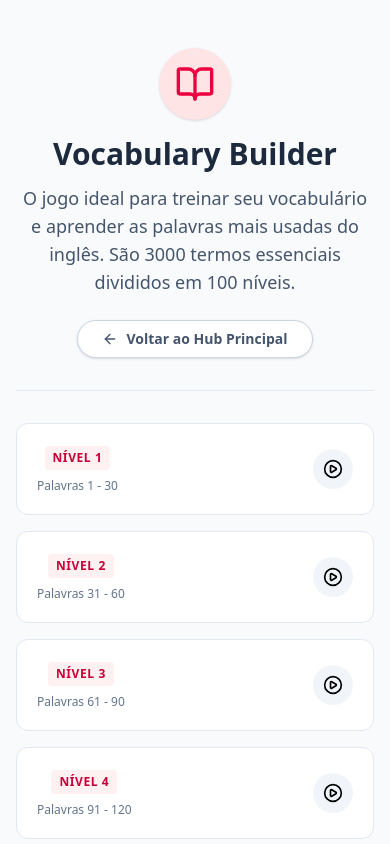
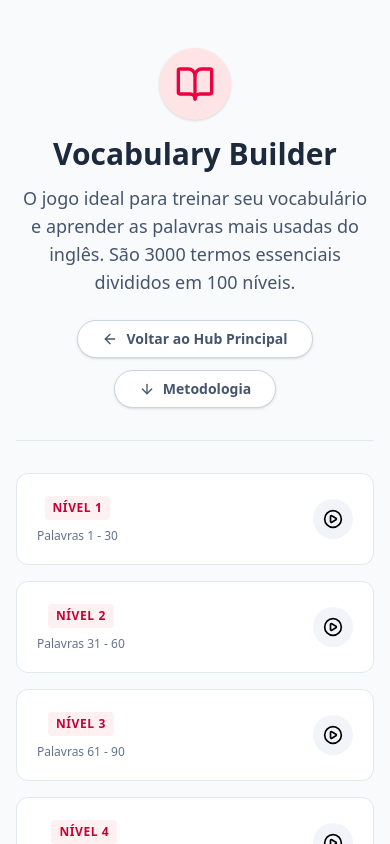
Before and after one commit to Artur-Brasileiro/English-Hub, a React (Vite) app in the folder english-hub/: page /vocabulary in a window 390 px wide. Shown: the top 844 px of the page. Built offline with nearby package versions, Linux system fonts and the light colour scheme.

Commit message:
Adicionando o botão da metodologia

```diff
--- a/english-hub/src/components/IrregularVerbsGame.jsx
+++ b/english-hub/src/components/IrregularVerbsGame.jsx
@@ -6,10 +6,6 @@ import {
   ArrowRight as ArrowRightIcon, CheckCircle, XCircle, Trophy
 } from 'lucide-react';
 
-// --- REMOVIDO: Import direto ---
-// import { IRREGULAR_VERBS_DATA } from '../../public/data/gameData';
-
-// --- NOVO: Import do Loader ---
 import { loadGameData } from '../utils/dataLoader';
 
 import AdUnit from './ads/AdUnit';
@@ -29,6 +25,7 @@ const IrregularVerbsGame = ({ onBack }) => {
 
   // --- STATE ---
   const firstInputRef = useRef(null);
+  const educationRef = useRef(null); // 1. Ref para a metodologia
 
   // States de Dados Assíncronos
   const [data, setData] = useState([]);
@@ -103,13 +100,20 @@ const IrregularVerbsGame = ({ onBack }) => {
         setView('menu');
       }
     }
-  }, [levelId, loading, totalPhases]); // Dependências atualizadas
+  }, [levelId, loading, totalPhases]);
 
   useEffect(() => {
     if (view === 'game' && !feedback && firstInputRef.current && window.innerWidth >= 768) {
       setTimeout(() => firstInputRef.current?.focus(), 50);
     }
   }, [currentQuestionIndex, view, feedback]);
+
+  // 2. Função de Scroll
+  const scrollToEducation = () => {
+    if (educationRef.current) {
+      educationRef.current.scrollIntoView({ behavior: 'smooth' });
+    }
+  };
 
   // --- GAME LOGIC ---
   const toggleMode = (mode) => {
@@ -122,7 +126,7 @@ const IrregularVerbsGame = ({ onBack }) => {
     setActivePhase(phaseNumber);
     const startIndex = (phaseNumber - 1) * ITEMS_PER_PHASE;
     const endIndex = startIndex + ITEMS_PER_PHASE;
-    const originalQuestions = data.slice(startIndex, endIndex); // Usa 'data' aqui
+    const originalQuestions = data.slice(startIndex, endIndex);
 
     if (originalQuestions.length === 0) {
         navigate('/irregular', { replace: true });
@@ -260,6 +264,7 @@ const IrregularVerbsGame = ({ onBack }) => {
         description="Decore a tabela de verbos irregulares de uma vez por todas. Treine Past Simple e Participle e pare de travar na hora de falar."
         icon={Gamepad2}
         iconColorClass="bg-orange-100 text-orange-600"
+        onMethodologyClick={scrollToEducation} // 3. Passando a função
       >
           {/* Seletor de Modos */}
           <div className="bg-white p-6 rounded-2xl border border-slate-200 shadow-sm max-w-lg mx-auto mb-12">
@@ -318,7 +323,10 @@ const IrregularVerbsGame = ({ onBack }) => {
             )}
           </div>
 
-          <IrregularVerbsEducation />
+          {/* 4. Wrapper da Ref */}
+          <div ref={educationRef}>
+             <IrregularVerbsEducation />
+          </div>
       </PageShell>
     );
   }
@@ -421,7 +429,8 @@ const IrregularVerbsGame = ({ onBack }) => {
                 </div>
               </div>
 
-             <IrregularVerbsEducation />
+             {/* MUDANÇA AQUI: Força 1 coluna dentro do jogo */}
+             <IrregularVerbsEducation forceSingleColumn={true} />
 
              <div className="mt-12 pointer-events-auto">
                 <AdUnit slotId="4391086704" width="336px" height="280px" label="Publicidade"/>
--- a/english-hub/src/components/PhrasalVerbsGame.jsx
+++ b/english-hub/src/components/PhrasalVerbsGame.jsx
@@ -6,10 +6,6 @@ import {
   CheckCircle, XCircle, HelpCircle, Lightbulb
 } from 'lucide-react';
 
-// --- REMOVIDO: Import direto ---
-// import { PHRASAL_VERBS_DATA } from '../../public/data/gameData';
-
-// --- NOVO: Import do Loader ---
 import { loadGameData } from '../utils/dataLoader';
 
 import AdUnit from './ads/AdUnit';
@@ -29,13 +25,14 @@ const PhrasalVerbsGame = ({ onBack }) => {
 
   // --- REFS & STATES ---
   const firstInputRef = useRef(null);
+  const educationRef = useRef(null); // 1. Ref para a metodologia
 
   // States de Dados Assíncronos
-  const [data, setData] = useState([]); // Inicia vazio
+  const [data, setData] = useState([]);
   const [loading, setLoading] = useState(true);
   const [error, setError] = useState(null);
 
-  const [view, setView] = useState('menu'); // 'menu', 'game', 'result'
+  const [view, setView] = useState('menu');
   const [activePhase, setActivePhase] = useState(1);
   const [score, setScore] = useState(0);
   const [currentQuestionIndex, setCurrentQuestionIndex] = useState(0);
@@ -44,7 +41,6 @@ const PhrasalVerbsGame = ({ onBack }) => {
   const [userAnswers, setUserAnswers] = useState([]);
   const [feedback, setFeedback] = useState(null);
 
-  // Total Phases agora depende de 'data'
   const totalPhases = data.length > 0 ? Math.ceil(data.length / ITEMS_PER_PHASE) : 0;
 
   // --- EFFECT: Carregar Dados ---
@@ -76,7 +72,7 @@ const PhrasalVerbsGame = ({ onBack }) => {
     }, stopAllAudio);
   };
 
-  // --- LOGICA DE ROTA (Segura) ---
+  // --- LOGICA DE ROTA ---
   useLayoutEffect(() => {
     if (!loading && data.length > 0) {
       if (levelId) {
@@ -91,13 +87,20 @@ const PhrasalVerbsGame = ({ onBack }) => {
         stopAllAudio();
       }
     }
-  }, [levelId, loading, totalPhases]); // Dependências atualizadas
+  }, [levelId, loading, totalPhases]);
 
   useEffect(() => {
     if (view === 'game' && !feedback && firstInputRef.current && window.innerWidth >= 768) {
       setTimeout(() => firstInputRef.current?.focus(), 50);
     }
   }, [currentQuestionIndex, view, feedback]);
+
+  // 2. Função de Scroll
+  const scrollToEducation = () => {
+    if (educationRef.current) {
+      educationRef.current.scrollIntoView({ behavior: 'smooth' });
+    }
+  };
 
   // --- GAME LOGIC ---
   const startGame = (phaseNumber) => {
@@ -106,7 +109,7 @@ const PhrasalVerbsGame = ({ onBack }) => {
     setActivePhase(phaseNumber);
     const startIndex = (phaseNumber - 1) * ITEMS_PER_PHASE;
     const endIndex = startIndex + ITEMS_PER_PHASE;
-    const originalQuestions = data.slice(startIndex, endIndex); // Usa 'data' aqui
+    const originalQuestions = data.slice(startIndex, endIndex);
 
     if (originalQuestions.length === 0) {
       navigate('/phrasal', { replace: true });
@@ -195,6 +198,7 @@ const PhrasalVerbsGame = ({ onBack }) => {
         description="Pare de traduzir ao pé da letra. Aprenda os phrasal verbs essenciais para entender filmes, séries e conversas reais em inglês."
         icon={BrainCircuit}
         iconColorClass="bg-indigo-100 text-indigo-600"
+        onMethodologyClick={scrollToEducation} // 3. Passando a função
       >
         <div className="grid grid-cols-1 sm:grid-cols-2 md:grid-cols-3 lg:grid-cols-4 gap-4 mb-12">
             {totalPhases > 0 ? (
@@ -228,7 +232,11 @@ const PhrasalVerbsGame = ({ onBack }) => {
               </div>
             )}
         </div>
-        <PhrasalVerbsEducation />
+
+        {/* 4. Wrapper com Ref */}
+        <div ref={educationRef}>
+            <PhrasalVerbsEducation />
+        </div>
       </PageShell>
     );
   }
@@ -372,7 +380,9 @@ const PhrasalVerbsGame = ({ onBack }) => {
                 </div>
              </div>
 
-             <PhrasalVerbsEducation />
+             {/* MUDANÇA AQUI: forçar 1 coluna dentro do jogo */}
+             <PhrasalVerbsEducation forceSingleColumn={true} />
+
              <div className="mt-12 pointer-events-auto">
                   <AdUnit slotId="4391086704" width="336px" height="280px" label="Publicidade"/>
              </div>
--- a/english-hub/src/components/TranslationGame.jsx
+++ b/english-hub/src/components/TranslationGame.jsx
@@ -4,9 +4,8 @@ import { Helmet } from 'react-helmet-async';
 import {
   Languages, ArrowLeft, CheckCircle, XCircle, Mic,
   Clock, GitBranch, Shield, ArrowLeftRight, Flame, Target, Scale, Heart, Lock, Lightbulb, Sparkles, HelpCircle, Trophy, BookOpen
-} from 'lucide-react'; // Adicionado BookOpen
+} from 'lucide-react';
 
-// --- NOVO: Import do Loader ---
 import { loadGameData } from '../utils/dataLoader';
 
 import AdUnit from './ads/AdUnit';
@@ -14,7 +13,7 @@ import { useH5Ads } from '../hooks/useH5Ads';
 import PageShell from './layout/PageShell';
 import ResultScreen from './shared/ResultScreen';
 import TranslationEducation from '../content/TranslationEducation';
-import StructureExplanation from '../content/StructureExplanation'; // <--- NOVO IMPORT
+import StructureExplanation from '../content/StructureExplanation';
 import { normalizeSentence } from '../utils/textUtils';
 import { shuffleArray, ensureArray } from '../utils/arrayUtils';
 
@@ -28,7 +27,8 @@ const TranslationGame = ({ onBack }) => {
   // Refs
   const recognitionRef = useRef(null);
   const inputRef = useRef(null);
-  const structureRef = useRef(null); // <--- NOVA REF PARA SCROLL
+  const structureRef = useRef(null); // Ref para a explicação de estrutura (dentro do jogo)
+  const educationRef = useRef(null); // 1. Ref para a metodologia (menu)
 
   // States de Dados Assíncronos
   const [data, setData] = useState(null);
@@ -45,7 +45,7 @@ const TranslationGame = ({ onBack }) => {
   const [answerStatus, setAnswerStatus] = useState(null);
   const [isListening, setIsListening] = useState(false);
 
-  // --- CONFIGURAÇÃO VISUAL (Mantida) ---
+  // --- CONFIGURAÇÃO VISUAL ---
   const tagMeta = useMemo(() => ({
     conditional: { label: 'Condicionais', sub: 'If/Se', color: 'bg-amber-500', icon: GitBranch },
     concessive: { label: 'Concessivas', sub: 'Even/Embora', color: 'bg-teal-600', icon: Shield },
@@ -104,10 +104,16 @@ const TranslationGame = ({ onBack }) => {
     }, stopAllAudio);
   };
 
-  // --- NOVA FUNÇÃO DE SCROLL ---
   const scrollToStructure = () => {
     if (structureRef.current) {
       structureRef.current.scrollIntoView({ behavior: 'smooth', block: 'start' });
+    }
+  };
+
+  // 2. Função de Scroll para Metodologia
+  const scrollToEducation = () => {
+    if (educationRef.current) {
+      educationRef.current.scrollIntoView({ behavior: 'smooth' });
     }
   };
 
@@ -291,12 +297,12 @@ const TranslationGame = ({ onBack }) => {
         description="O treino definitivo para você parar de travar. Aprenda a pensar em inglês traduzindo frases reais do dia a dia."
         icon={Languages}
         iconColorClass="bg-emerald-100 text-emerald-600"
+        onMethodologyClick={scrollToEducation} // 3. Passando a função
       >
         <h3 className="text-slate-500 font-bold uppercase tracking-wider text-sm mb-4 text-left pl-2 border-l-4 border-emerald-500">
            Modos de Treino
         </h3>
         <div className="grid grid-cols-1 md:grid-cols-2 lg:grid-cols-3 gap-4 mb-12">
-             {/* Tag Modes */}
              {Object.entries(tagMeta).map(([key, meta]) => (
                  <div key={key} onClick={() => navigate(`/translation/level/${key}`)} className="bg-white border border-slate-200 p-5 rounded-xl cursor-pointer hover:shadow-lg hover:border-emerald-400 transition-all flex items-center gap-4 group">
                     <div className={`p-3 rounded-lg text-white ${meta.color} group-hover:scale-110 transition-transform`}>
@@ -308,7 +314,6 @@ const TranslationGame = ({ onBack }) => {
                     </div>
                 </div>
              ))}
-             {/* Extra Modes */}
              <div onClick={() => navigate(`/translation/level/present_perfect`)} className="bg-white border border-slate-200 p-5 rounded-xl cursor-pointer hover:shadow-lg hover:border-blue-400 transition-all flex items-center gap-4 group">
                   <div className="p-3 rounded-lg text-white bg-blue-500 group-hover:scale-110 transition-transform"><CheckCircle className="w-6 h-6" /></div>
                   <div className="text-left"><h4 className="font-bold text-slate-800">Present Perfect</h4></div>
@@ -318,7 +323,11 @@ const TranslationGame = ({ onBack }) => {
                   <div className="text-left"><h4 className="font-bold text-slate-800">All Tenses</h4></div>
              </div>
         </div>
-        <TranslationEducation />
+
+        {/* 4. Wrapper da Metodologia */}
+        <div ref={educationRef}>
+            <TranslationEducation />
+        </div>
       </PageShell>
     );
   }
@@ -389,7 +398,6 @@ const TranslationGame = ({ onBack }) => {
                  <ArrowLeft className="w-5 h-5" /> <span className="text-sm font-bold uppercase tracking-wide">Menu</span>
                </button>
 
-               {/* --- NOVO BOTÃO: APRENDER ESTRUTURA --- */}
                <button
                   onClick={scrollToStructure}
                   className="flex items-center gap-2 text-emerald-600 hover:text-emerald-700 font-bold bg-emerald-50 hover:bg-emerald-100 px-3 py-1.5 rounded-lg transition-colors text-sm"
@@ -398,7 +406,6 @@ const TranslationGame = ({ onBack }) => {
                   <span className="hidden sm:inline">Aprender Estrutura</span>
                   <span className="sm:hidden">Aprender</span>
                </button>
-               {/* -------------------------------------- */}
 
                <span className="text-slate-400 text-sm font-bold uppercase tracking-widest">
                  {currentQuestionIndex + 1} / {shuffledQuestions.length}
@@ -470,7 +477,8 @@ const TranslationGame = ({ onBack }) => {
               </div>
             </div>
 
-            <TranslationEducation />
+            {/* AQUI ESTÁ A MUDANÇA: passamos a prop para forçar layout mobile */}
+            <TranslationEducation forceSingleColumn={true} />
 
             <div className="w-full my-16 flex flex-col items-center justify-center pointer-events-auto relative">
               <div className="w-full border-t border-slate-100 mb-8"></div>
@@ -478,11 +486,9 @@ const TranslationGame = ({ onBack }) => {
               <div className="w-full border-t border-slate-100 mt-8"></div>
             </div>
 
-            {/* --- NOVO: CARD DA ESTRUTURA (COM REF PARA SCROLL) --- */}
             <div ref={structureRef}>
                 <StructureExplanation mode={questionType} />
             </div>
-            {/* ----------------------------------------------------- */}
 
           </div>
 
--- a/english-hub/src/components/VocabularyGame.jsx
+++ b/english-hub/src/components/VocabularyGame.jsx
@@ -3,17 +3,14 @@ import { useNavigate, useParams } from "react-router-dom";
 import { Helmet } from 'react-helmet-async';
 import {
   ArrowRight, Check, X, Trophy, ArrowLeft, PlayCircle,
-  CornerDownLeft, BookOpen
+  CornerDownLeft, BookOpen, ArrowDown
 } from 'lucide-react';
 
-// --- NOVO: Import do Loader ---
 import { loadGameData } from '../utils/dataLoader';
 
-// --- IMPORTS AD & HOOK ---
 import AdUnit from './ads/AdUnit';
 import { useH5Ads } from '../hooks/useH5Ads';
 
-// --- NOVOS IMPORTS REFATORADOS ---
 import PageShell from './layout/PageShell';
 import ResultScreen from './shared/ResultScreen';
 import VocabularyEducation from '../content/VocabularyEducation';
@@ -22,7 +19,6 @@ import { shuffleArray } from '../utils/arrayUtils';
 
 const WORDS_PER_LEVEL = 30;
 
-// --- HELPERS (Usando utils) ---
 const buildAcceptedAnswers = (ptArray) => {
   const accepted = new Set();
   const list = Array.isArray(ptArray) ? ptArray : [];
@@ -40,31 +36,28 @@ const isPronunciationMatch = (heardRaw, targetRaw) => {
   if (heard === target) return true;
   if (heard.includes(target)) return true;
 
-  // Usando a função de similaridade centralizada
   const score = calculateSimilarity(heard, target);
 
   if (target.length <= 4) return score >= 0.8;
   return score >= 0.85;
 };
 
-// --- COMPONENTE PRINCIPAL ---
 const VocabularyGame = ({ onBack }) => {
   const navigate = useNavigate();
   const { levelId } = useParams();
   const { triggerAdBreak } = useH5Ads();
 
   // --- STATES DE DADOS (Assíncrono) ---
-  const [data, setData] = useState([]); // Começa vazio
+  const [data, setData] = useState([]);
   const [loading, setLoading] = useState(true);
   const [error, setError] = useState(null);
 
   const urlLevel = levelId ? parseInt(levelId) : null;
 
-  // Total levels agora depende de 'data'
   const totalLevels = data.length > 0 ? Math.ceil(data.length / WORDS_PER_LEVEL) : 0;
 
   // States
-  const [view, setView] = useState('loading'); // Começa carregando
+  const [view, setView] = useState('loading');
   const [currentLevelId, setCurrentLevelId] = useState(urlLevel || 1);
   const [currentWordIndex, setCurrentWordIndex] = useState(0);
   const [tags, setTags] = useState([]);
@@ -86,6 +79,9 @@ const VocabularyGame = ({ onBack }) => {
   const [isFocused, setIsFocused] = useState(false);
   const inputRef = useRef(null);
   const recognitionRef = useRef(null);
+
+  // Ref para a seção de metodologia
+  const educationRef = useRef(null);
 
   // --- CARREGAMENTO DE DADOS ---
   useEffect(() => {
@@ -118,7 +114,7 @@ const VocabularyGame = ({ onBack }) => {
     }, stopAllAudio);
   };
 
-  // --- LOGICA DE ROTA (Segura) ---
+  // --- LOGICA DE ROTA ---
   useLayoutEffect(() => {
   if (!loading && data.length > 0) {
     if (urlLevel) {
@@ -144,11 +140,10 @@ const VocabularyGame = ({ onBack }) => {
   };
 
   const currentLevelWords = useMemo(() => {
-    if (data.length === 0) return []; // Proteção
+    if (data.length === 0) return [];
     const startIndex = (currentLevelId - 1) * WORDS_PER_LEVEL;
     const endIndex = startIndex + WORDS_PER_LEVEL;
-    const levelWords = data.slice(startIndex, endIndex); // Usa 'data' aqui
-    // Usando shuffleArray do utils
+    const levelWords = data.slice(startIndex, endIndex);
     return shuffleArray(levelWords);
   }, [currentLevelId, levelShuffleKey, data]);
 
@@ -284,7 +279,6 @@ const VocabularyGame = ({ onBack }) => {
     recognition.interimResults = false;
     recognition.maxAlternatives = 5;
 
-    // Tenta adicionar gramática (opcional)
     const SpeechGrammarList = window.SpeechGrammarList || window.webkitSpeechGrammarList;
     if (SpeechGrammarList) {
       try {
@@ -319,6 +313,13 @@ const VocabularyGame = ({ onBack }) => {
     recognition.start();
   };
 
+  // Função de scroll para a metodologia
+  const scrollToEducation = () => {
+      if (educationRef.current) {
+          educationRef.current.scrollIntoView({ behavior: 'smooth' });
+      }
+  };
+
   // ================= RENDER =================
 
   // 0. LOADING
@@ -337,7 +338,7 @@ const VocabularyGame = ({ onBack }) => {
      return <div className="p-10 text-center text-red-600 font-bold">{error}</div>;
   }
 
-  // 1. MENU
+  // 1. MENU (Atualizado com headerActions)
   if (view === 'menu') {
     const levelsArray = Array.from({ length: totalLevels }, (_, i) => i + 1);
 
@@ -347,7 +348,9 @@ const VocabularyGame = ({ onBack }) => {
         description={`O jogo ideal para treinar seu vocabulário e aprender as palavras mais usadas do inglês. São ${data.length} termos essenciais divididos em ${totalLevels} níveis.`}
         icon={BookOpen}
         iconColorClass="bg-rose-100 text-rose-600"
+        onMethodologyClick={scrollToEducation} // <--- SÓ PASSAR A FUNÇÃO AQUI
       >
+
         <div className="grid grid-cols-1 md:grid-cols-2 lg:grid-cols-3 xl:grid-cols-4 gap-4 mb-12">
             {levelsArray.map((levelId) => (
               <div
@@ -372,7 +375,10 @@ const VocabularyGame = ({ onBack }) => {
               </div>
             ))}
         </div>
-        <VocabularyEducation />
+
+        <div ref={educationRef}>
+            <VocabularyEducation />
+        </div>
       </PageShell>
     );
   }
@@ -389,7 +395,6 @@ const VocabularyGame = ({ onBack }) => {
         colorClass="text-rose-500"
         btnColorClass="bg-slate-800 hover:bg-slate-900 shadow-slate-300"
       >
-        {/* Slot para Conteúdo Extra: Stats Detalhados */}
         <div className="grid grid-cols-2 gap-4 mb-4">
             <div className="bg-green-50 p-4 rounded-2xl border border-green-100">
               <p className="text-4xl font-black text-green-600">{stats.correct}</p>
@@ -401,7 +406,6 @@ const VocabularyGame = ({ onBack }) => {
             </div>
         </div>
 
-        {/* Botão Próximo Nível (Condicional) */}
         {currentLevelId < totalLevels && (
              <button
                 onClick={() => triggerAdBreak('next', `level_complete_${currentLevelId}`, () => navigate(`/vocabulary/level/${currentLevelId + 1}`), stopAllAudio)}
@@ -418,7 +422,6 @@ const VocabularyGame = ({ onBack }) => {
   const progressPercentage = (currentWordIndex / currentLevelWords.length) * 100;
 
   if (!currentWord) {
-      // Pequeno loading interno se o array estiver vazio momentaneamente
       return (
           <div className="min-h-screen flex items-center justify-center text-slate-400 font-bold gap-2">
             <div className="w-4 h-4 rounded-full bg-slate-400 animate-pulse"></div> Carregando nível...
@@ -564,7 +567,8 @@ const VocabularyGame = ({ onBack }) => {
               </div>
             </div>
 
-            <VocabularyEducation />
+            {/* MUDANÇA AQUI: Força 1 coluna dentro do jogo */}
+            <VocabularyEducation forceSingleColumn={true} />
 
             <div className="mt-40 pointer-events-auto">
               <AdUnit slotId="4391086704" width="336px" height="280px" label="Publicidade"/>
--- a/english-hub/src/components/layout/PageShell.jsx
+++ b/english-hub/src/components/layout/PageShell.jsx
@@ -1,40 +1,28 @@
 import React from 'react';
 import { Helmet } from 'react-helmet-async';
-import { ArrowLeft } from 'lucide-react';
+import { ArrowLeft, ArrowDown } from 'lucide-react'; // Importei o ArrowDown
 import { useNavigate } from 'react-router-dom';
 
-/**
- * Componente de Layout Padrão para as telas de Menu/Home dos jogos.
- * Centraliza SEO, Container principal, Cabeçalho e Botão de Voltar.
- * * @param {string} title - Título principal da página (H1).
- * @param {string} description - Descrição (subtítulo) e meta description para SEO.
- * @param {ElementType} icon - Componente de ícone (Lucide-React).
- * @param {string} iconColorClass - Classes do Tailwind para cor do ícone e fundo (ex: "bg-emerald-100 text-emerald-600").
- * @param {ReactNode} children - O conteúdo específico da página (grids, menus, etc).
- */
 const PageShell = ({
   title,
   description,
   icon: Icon,
-  iconColorClass = "bg-slate-100 text-slate-600", // Cor padrão (cinza) se nenhuma for passada
+  iconColorClass = "bg-slate-100 text-slate-600",
+  onMethodologyClick, // <--- NOVA PROP: A função que faz o scroll
   children
 }) => {
   const navigate = useNavigate();
 
   return (
     <div className="min-h-screen bg-slate-50 py-12 px-4 animate-fadeIn">
-      {/* 1. SEO Centralizado */}
       <Helmet>
         <title>{title} | EnglishUp</title>
         <meta name="description" content={description} />
       </Helmet>
 
-      {/* 2. Container Centralizado */}
       <div className="max-w-6xl mx-auto text-center">
 
-        {/* 3. Cabeçalho Padrão */}
         <div className="mb-8">
-          {/* Ícone com círculo colorido */}
           <div className={`${iconColorClass} p-4 rounded-full inline-flex mb-4 shadow-sm`}>
             <Icon className="w-10 h-10 md:w-12 md:h-12" />
           </div>
@@ -47,19 +35,29 @@ const PageShell = ({
             {description}
           </p>
 
-          {/* Botão Voltar ao Hub (Padronizado com replace: true) */}
-          <button
-            onClick={() => navigate("/", { replace: true })}
-            className="bg-white border border-slate-300 text-slate-600 hover:bg-slate-100 hover:text-slate-800 px-6 py-2 rounded-full font-bold text-sm transition-all shadow-sm flex items-center justify-center gap-2 mx-auto"
-          >
-            <ArrowLeft className="w-4 h-4" /> Voltar ao Hub Principal
-          </button>
+          <div className="flex flex-wrap items-center justify-center gap-3">
+            <button
+              onClick={() => navigate("/", { replace: true })}
+              className="bg-white border border-slate-300 text-slate-600 hover:bg-slate-100 hover:text-slate-800 px-6 py-2 rounded-full font-bold text-sm transition-all shadow-sm flex items-center justify-center gap-2"
+            >
+              <ArrowLeft className="w-4 h-4" /> Voltar ao Hub Principal
+            </button>
+
+            {/* O botão agora mora aqui dentro! */}
+            {onMethodologyClick && (
+              <button
+                onClick={onMethodologyClick}
+                className="bg-white border border-slate-300 text-slate-600 hover:bg-slate-100 hover:text-slate-800 px-6 py-2 rounded-full font-bold text-sm transition-all shadow-sm flex items-center justify-center gap-2"
+              >
+                <ArrowDown className="w-4 h-4" />
+                Metodologia
+              </button>
+            )}
+          </div>
         </div>
 
-        {/* Divisória Padrão */}
         <hr className="border-slate-200 mb-8" />
 
-        {/* 4. Conteúdo Específico da Página (Menu de Níveis, etc.) */}
         {children}
       </div>
     </div>
```
Also changed, not shown: english-hub/src/content/IrregularVerbsEducation.jsx (+5 -4 lines), english-hub/src/content/PhrasalVerbsEducation.jsx (+4 -4 lines), english-hub/src/content/TranslationEducation.jsx (+7 -12 lines), english-hub/src/content/VocabularyEducation.jsx (+6 -4 lines).
